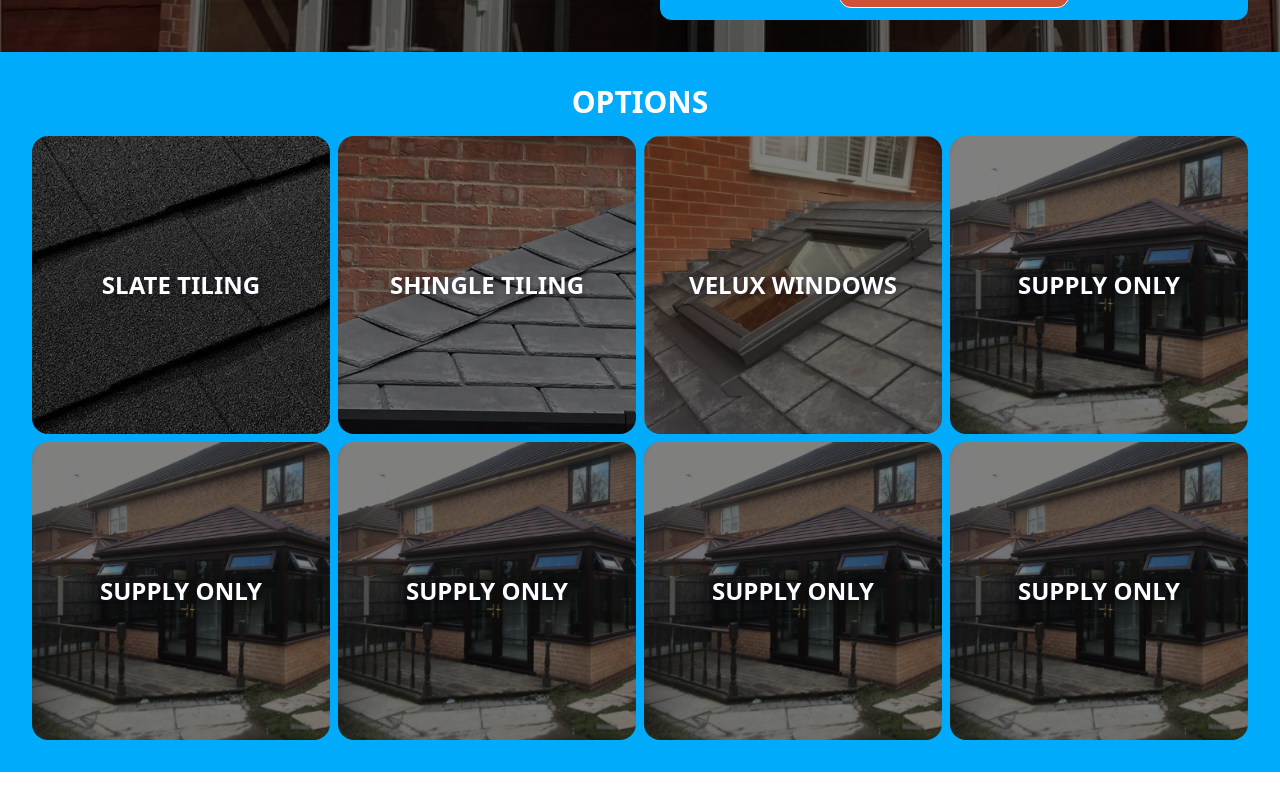
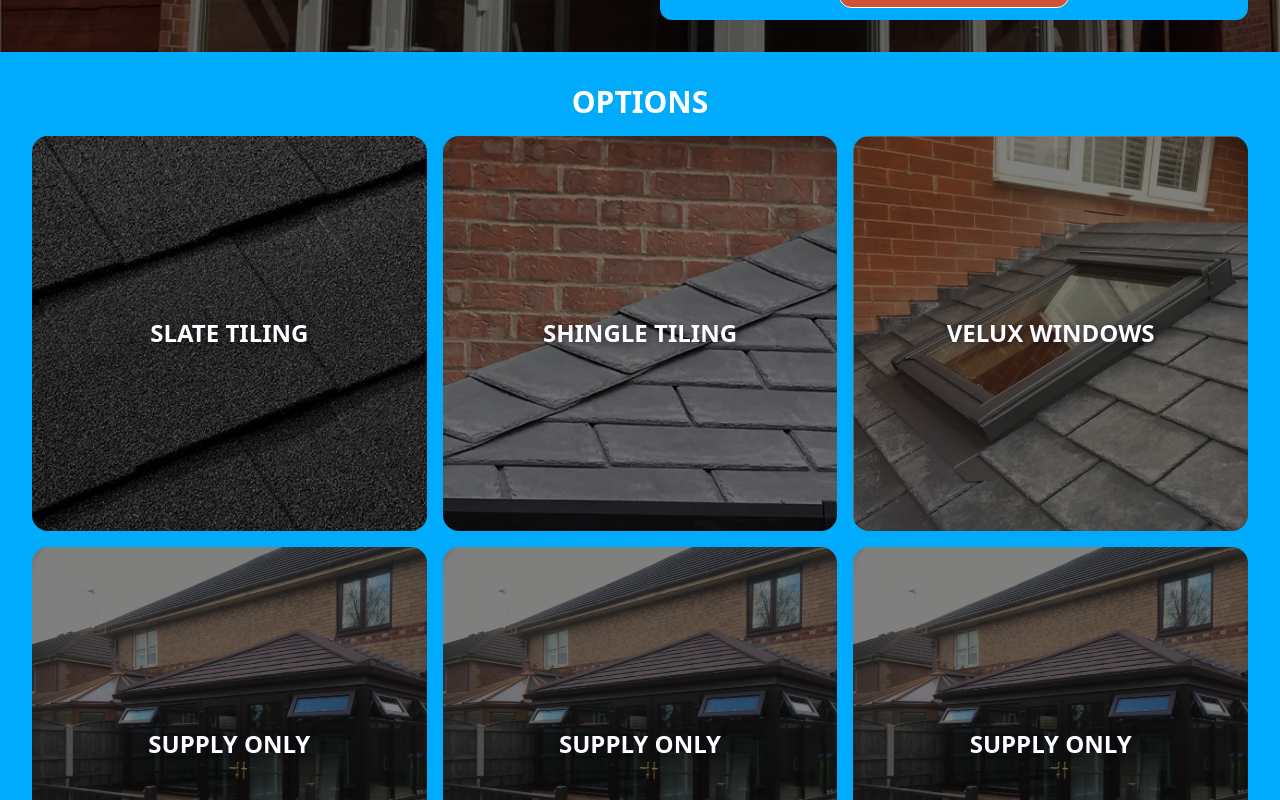
Before and after one commit to jackmaders/roofliner-website, a Vue app: page / in a window 1280 px wide. Shown: the part 380-1180 px from the top of the page. Built offline with nearby package versions, Linux system fonts and the light colour scheme.

Commit message:
tablet layout

```diff
--- a/src/components/blocks/options/OptionsBlock.vue
+++ b/src/components/blocks/options/OptionsBlock.vue
@@ -4,7 +4,7 @@
       <h2 class="text-3xl font-bold text-center text-white uppercase">
         Options
       </h2>
-      <div class="grid grid-cols-2 gap-2 sm:grid-cols-3 md:grid-cols-4">
+      <div class="grid grid-cols-2 gap-2 sm:grid-cols-3 sm:gap-4">
         <OptionCard class="bg-shingle-tiles">slate tiling </OptionCard>
         <OptionCard class="bg-slate-tiles">shingle tiling </OptionCard>
         <OptionCard class="bg-velux-window">velux windows </OptionCard>
```
